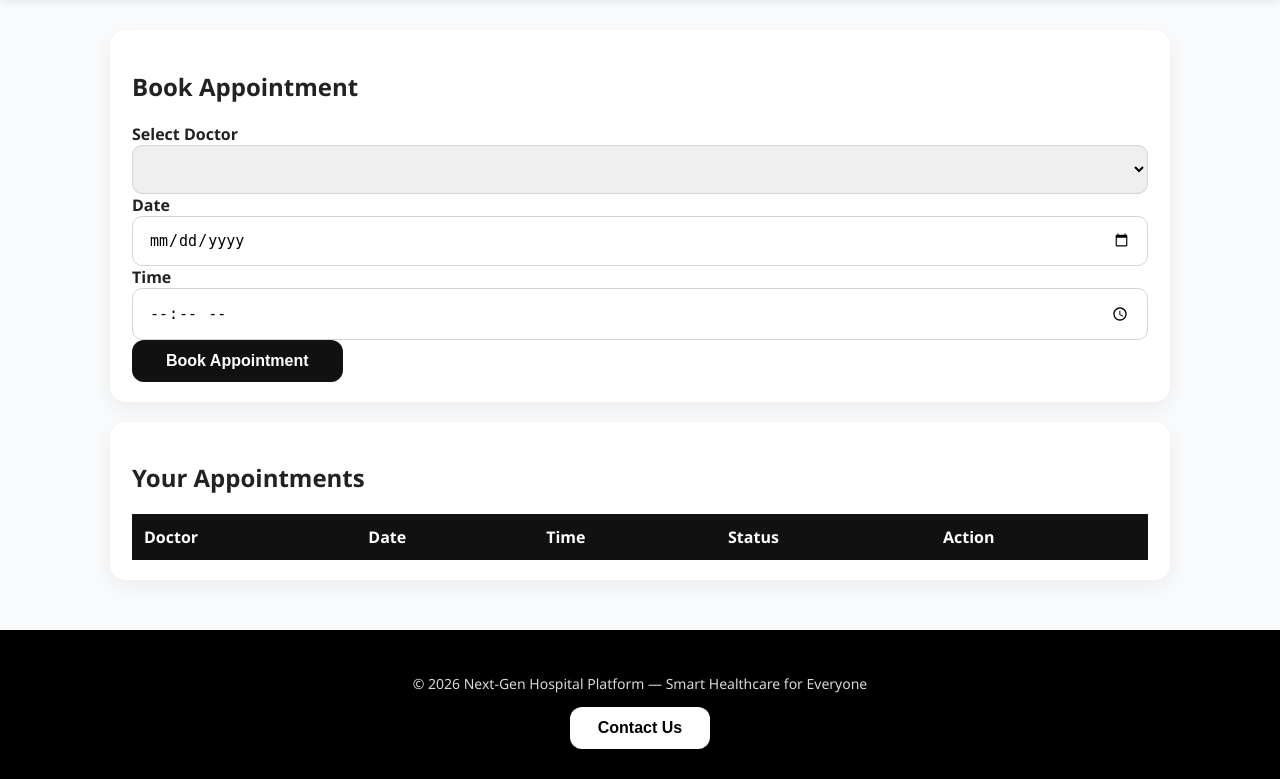
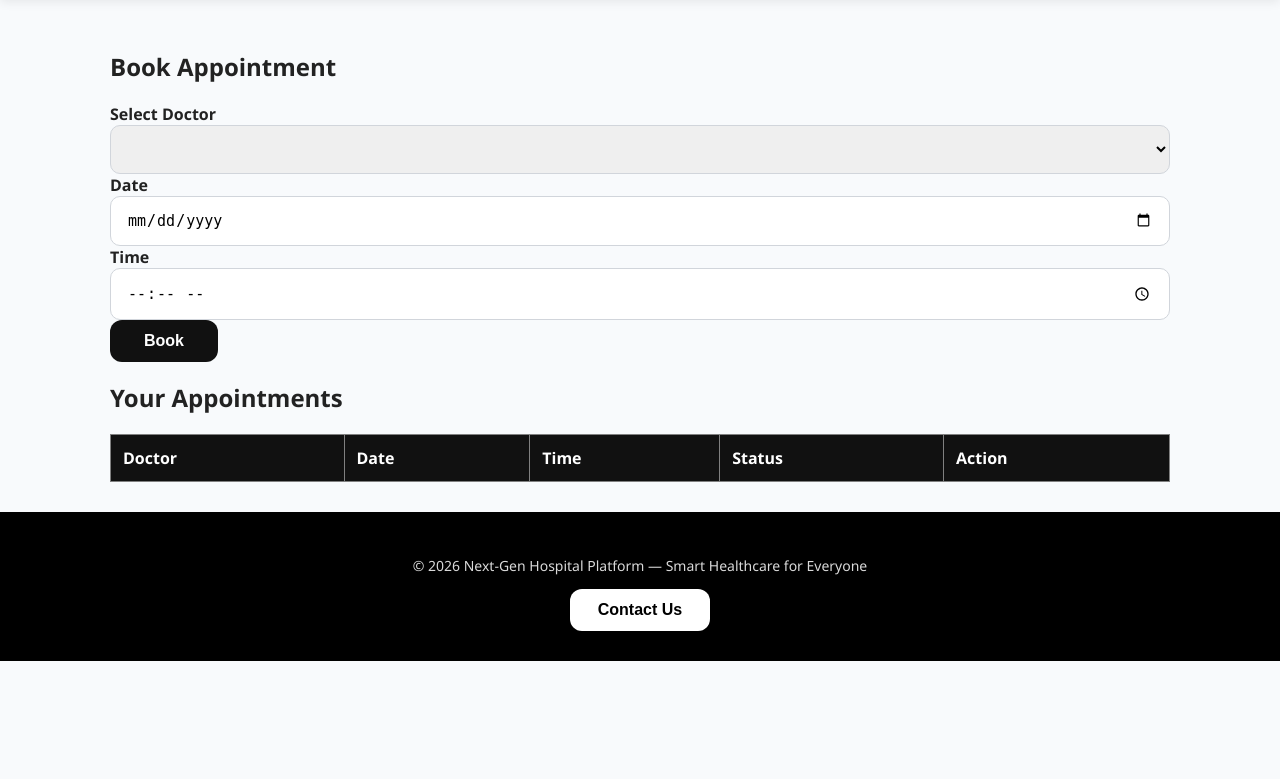
Before and after one commit to Sanya528/nextgen-hospital, a Flask app: page /appointments in a window 1280 px wide. Shown: the part 72-851 px from the top of the page. After the commit the page ends 733 px from the top, so only its background shows below. Run offline with Flask 3, Linux system fonts and the light colour scheme; the visitor is signed in with stand-in values (Sample User, id 1); lists and menus that the app fills with data are empty.

Commit message:
Refactor appointments.html for better structure
Updated appointment booking and display layout with improved HTML structure and form submission button.

```diff
--- a/templates/appointments.html
+++ b/templates/appointments.html
@@ -1,11 +1,9 @@
 {% extends "base.html" %}
 {% block content %}
 
-<div class="section-card">
-
 <h2>Book Appointment</h2>
 
-<form method="post" action="/book-appointment">
+<form method="POST" action="/book-appointment">
 
 <label>Select Doctor</label>
 <select name="doctor">
@@ -20,16 +18,12 @@
 <label>Time</label>
 <input type="time" name="time" required>
 
-<button class="btn-primary">Book Appointment</button>
-
+<button type="submit">Book</button>
 </form>
-</div>
-
-<div class="section-card">
 
 <h2>Your Appointments</h2>
 
-<table class="appointment-table">
+<table border="1">
 <tr>
 <th>Doctor</th>
 <th>Date</th>
@@ -46,16 +40,11 @@
 <td>{{ a.status }}</td>
 <td>
 {% if a.status != "Cancelled" %}
-<a href="/cancel/{{ a.appointment_id }}">
-<button class="btn-danger">Cancel</button>
-</a>
+<a href="/cancel/{{ a.appointment_id }}">Cancel</a>
 {% endif %}
 </td>
 </tr>
 {% endfor %}
-
 </table>
 
-</div>
-
 {% endblock %}
```
